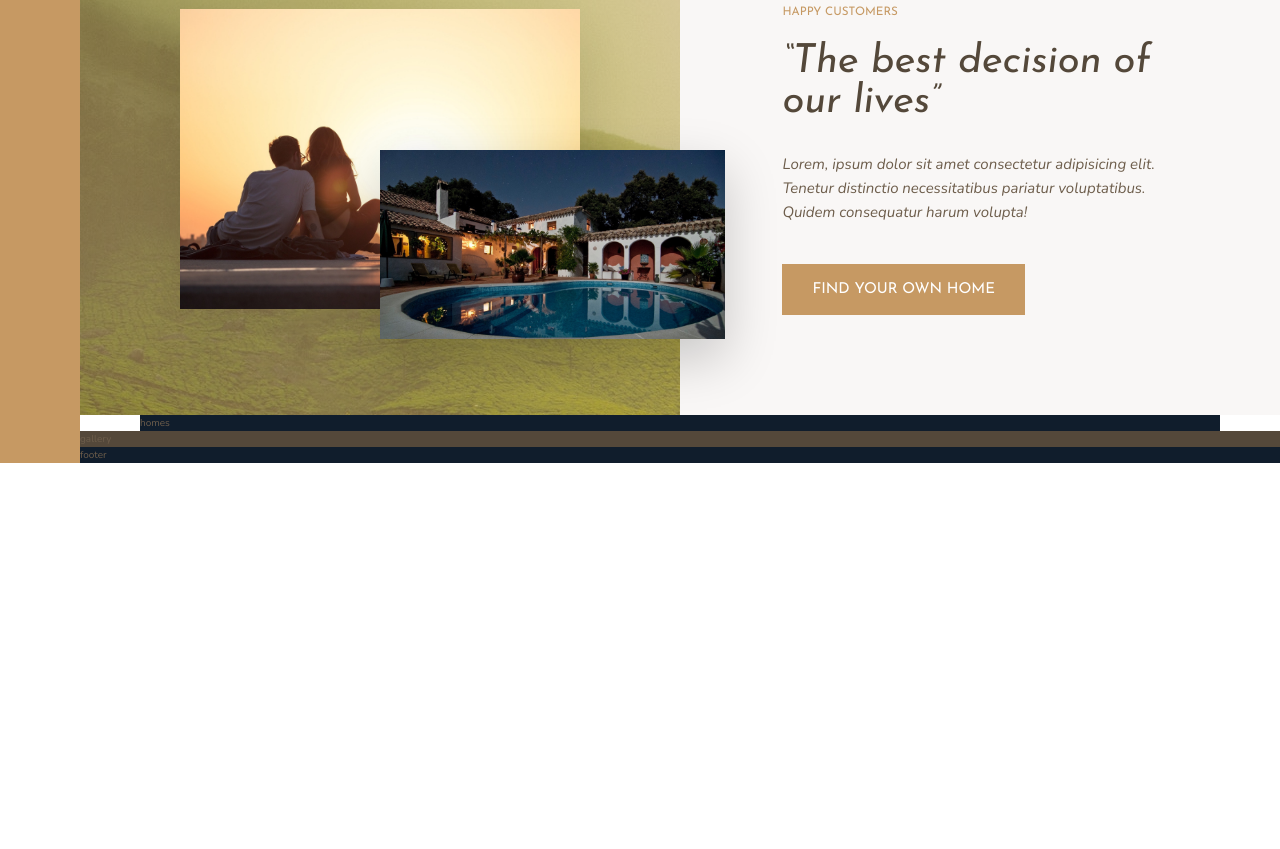
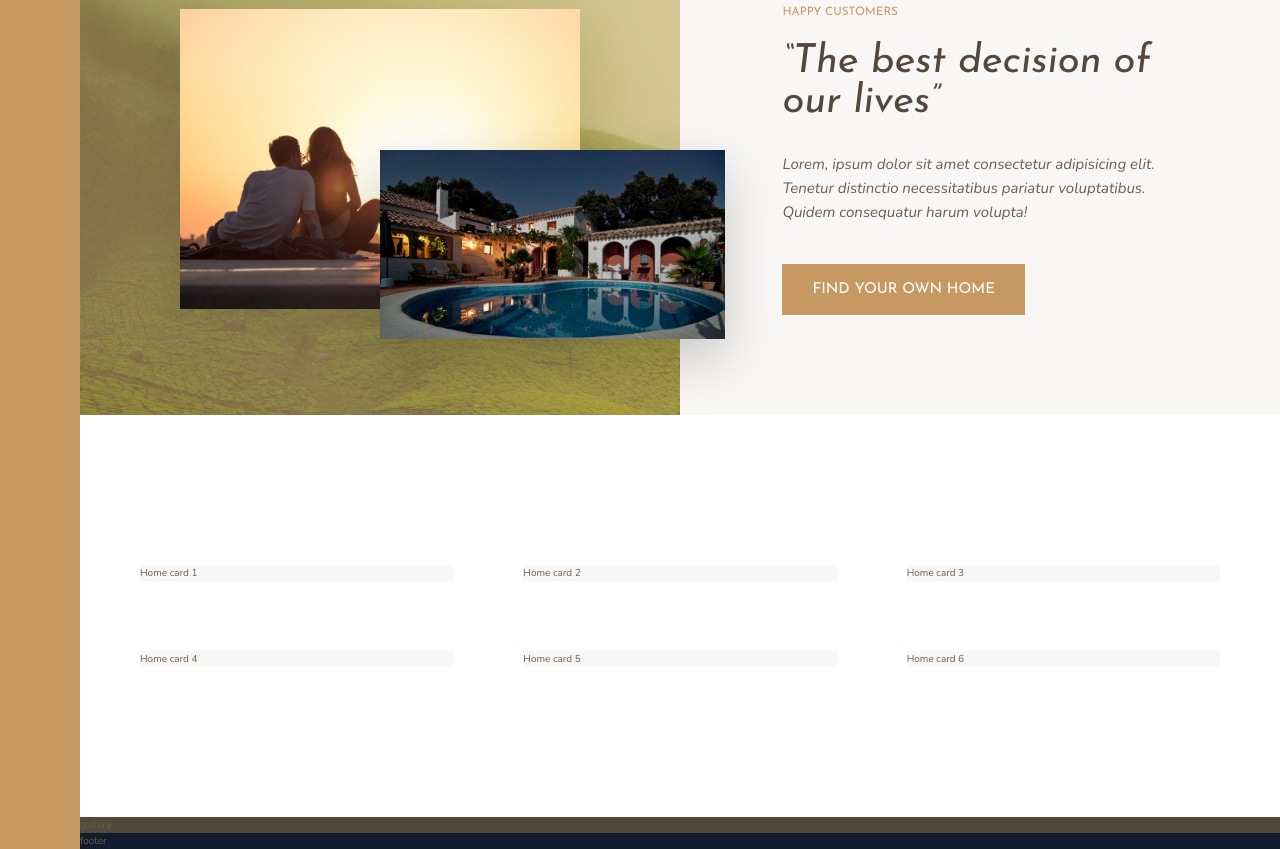
Before and after one commit to nicole-nam/nexter, a website: page starter/index.html in a window 1280 px wide. Shown: the part 1405-2254 px from the top of the page. Before the commit the page ends 1868 px from the top, so only its background shows below. Drawn offline with nearby package versions, Linux system fonts and the light colour scheme.

Commit message:
add initial layout of the grid for homes section

```diff
--- a/starter/index.html
+++ b/starter/index.html
@@ -105,7 +105,14 @@
       </p>
       <button class="btn">Find your own home</button>
     </div>
-    <section class="homes">homes</section>
+    <section class="homes">
+      <div class="home">Home card 1</div>
+      <div class="home">Home card 2</div>
+      <div class="home">Home card 3</div>
+      <div class="home">Home card 4</div>
+      <div class="home">Home card 5</div>
+      <div class="home">Home card 6</div>
+    </section>
     <section class="gallery">gallery</section>
     <footer class="footer">footer</footer>
   </body>
--- a/starter/sass/_homes.scss
+++ b/starter/sass/_homes.scss
@@ -1,4 +1,12 @@
-.homes{
-background-color: $color-secondary;
-grid-column: center-start / center-end;
+.homes {
+  grid-column: center-start / center-end;
+  margin: 15rem 0;
+
+  display: grid;
+  grid-template-columns: repeat(auto-fit, minmax(25rem, 1fr));
+  gap: 7rem;
 }
+
+.home {
+  background-color: $color-grey-light-1;
+}
```
Also changed, not shown: starter/sass/main.css, 1 other file.
